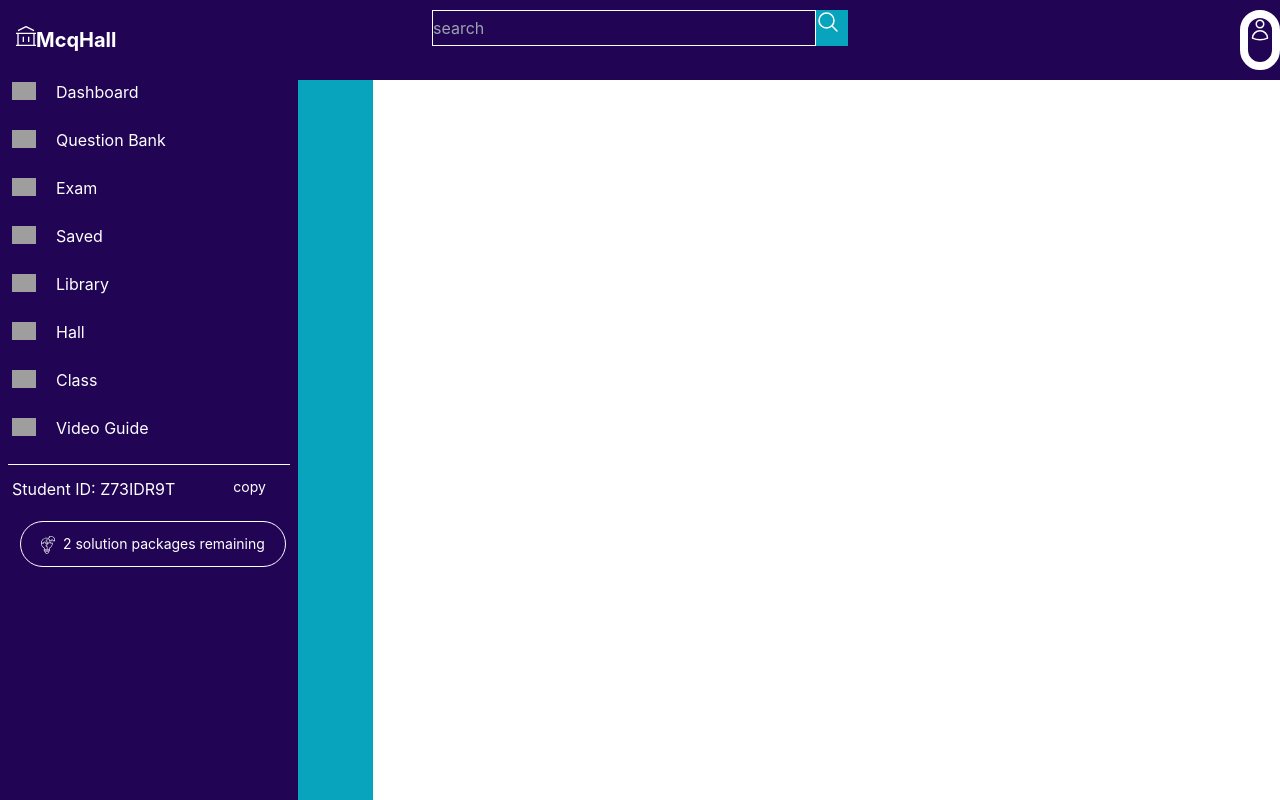
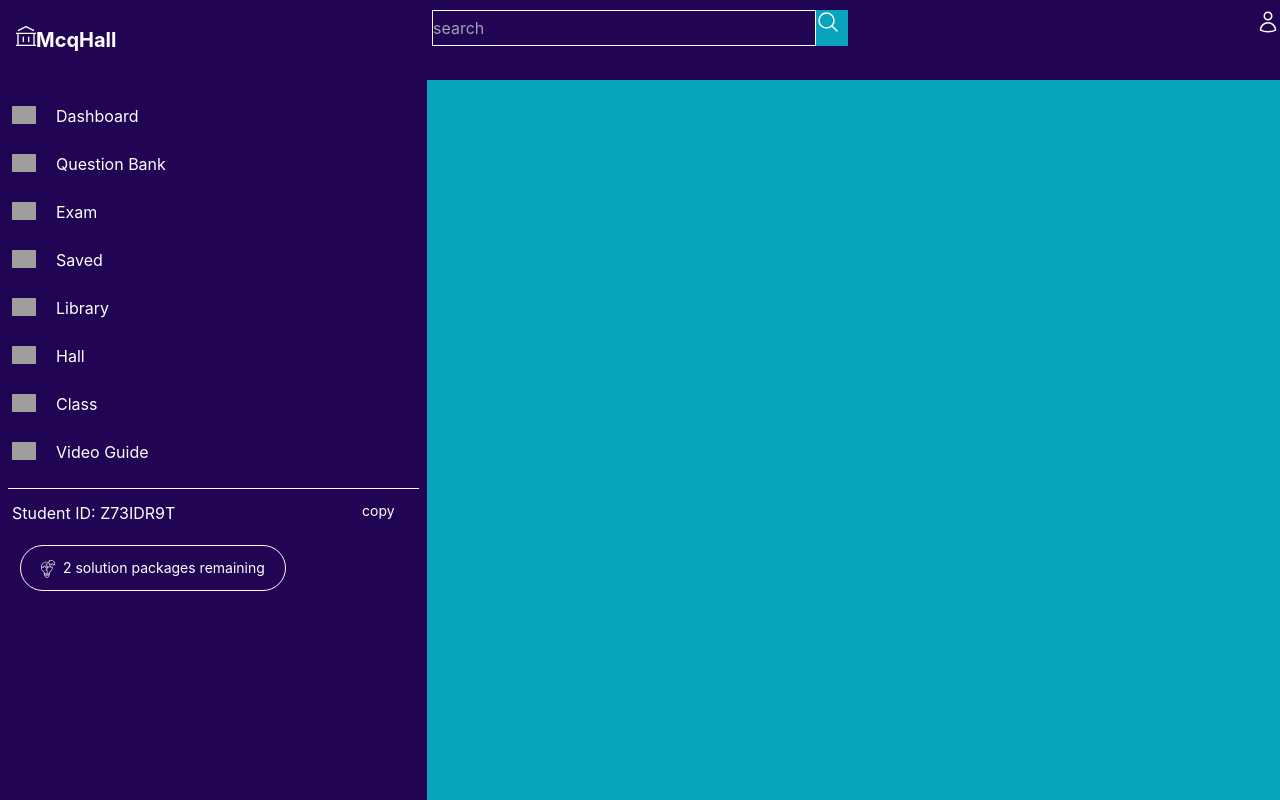
Before and after one commit to Tengoku18/MCQ-Dashboard, a React (Create React App) app: page / in a window 1280 px wide. Shown: the top 800 px of the page. Built offline with nearby package versions, Linux system fonts and the light colour scheme; grey boxes are pictures that could not be loaded.

Commit message:
Added Layout

```diff
--- a/src/components/dashboard/content/Content.jsx
+++ b/src/components/dashboard/content/Content.jsx
@@ -2,11 +2,8 @@ import React from "react";
 
 const Content = () => {
   return (
-    <div className="text-primary-purple">
-      <div className="h-screen w-fit bg-primary-white text-white">
-        Container 1
-      </div>
-      <div className="h-screen  bg-primary-white text-white">Container 2</div>
+    <div className="   ">
+      <div className="h-screen"></div>
     </div>
   );
 };
--- a/src/components/dashboard/index.jsx
+++ b/src/components/dashboard/index.jsx
@@ -5,27 +5,17 @@ import Content from "./content/Content";
 
 const Index = () => {
   return (
-    <div className="flex flex-col">
-      {/* <Navbar />
-      <div className="flex  top-10 right-2">
-        <div className="h-screen sticky top-0 ">
-          <Sidebar />
-        </div>
-        <div>
-          <Content />
-        </div>
-      </div> */}
-
-      <header className="fixed  top-0">
+    <div className="fixed flex flex-col top-0 left-0 h-screen w-screen bg-primary-white">
+      <header className=" w-full ">
         <Navbar />
       </header>
 
-      <section className="static  flex w-screen ">
-        <div className="fixed top-14 h-full">
+      <section className="flex">
+        <aside className="w-1/2">
           <Sidebar />
-        </div>
+        </aside>
 
-        <div className="absolute left-72 top-14 -z-20">
+        <div className="w-full">
           <Content />
         </div>
       </section>
--- a/src/components/dashboard/navbar/Navbar.jsx
+++ b/src/components/dashboard/navbar/Navbar.jsx
@@ -48,7 +48,7 @@ const Navbar = () => {
       </div>
       {/* account  */}
       <div className="grid justify-items-end ">
-        <span className="border-8 border-white rounded-full ">
+        <span className="border-3 border-white rounded-full ">
           <svg
             xmlns="http://www.w3.org/2000/svg"
             fill="none"
--- a/src/components/dashboard/sidebar/Sidebar.jsx
+++ b/src/components/dashboard/sidebar/Sidebar.jsx
@@ -45,7 +45,7 @@ const Menu = [
 
 const Sidebar = () => {
   return (
-    <div className="bg-primary-purple  h-full">
+    <div className="bg-primary-purple h-screen ">
       <div className="py-3">
         {Menu.map((item) => {
           return (
@@ -60,7 +60,7 @@ const Sidebar = () => {
         })}
       </div>
       <hr className="text-white mx-2" />
-      <div className="p-3 flex flex-col ">
+      <div className="p-3 flex flex-col w-full ">
         <p className="text-white w-full flex justify-between">
           {" "}
           Student ID: Z73IDR9T{" "}
```
